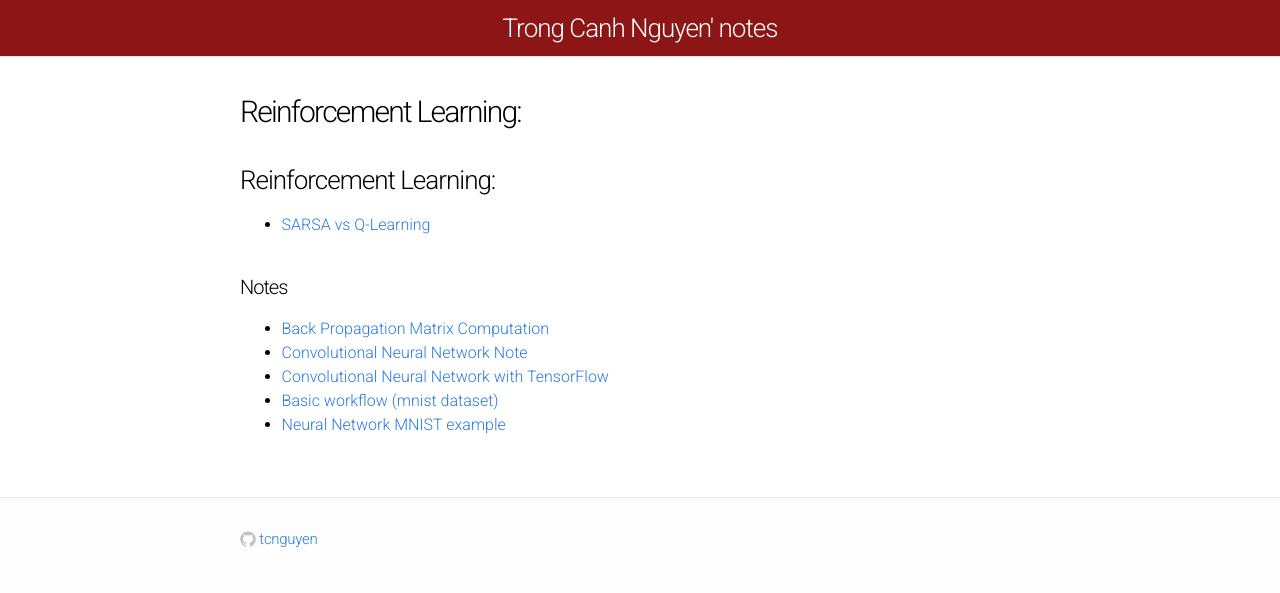
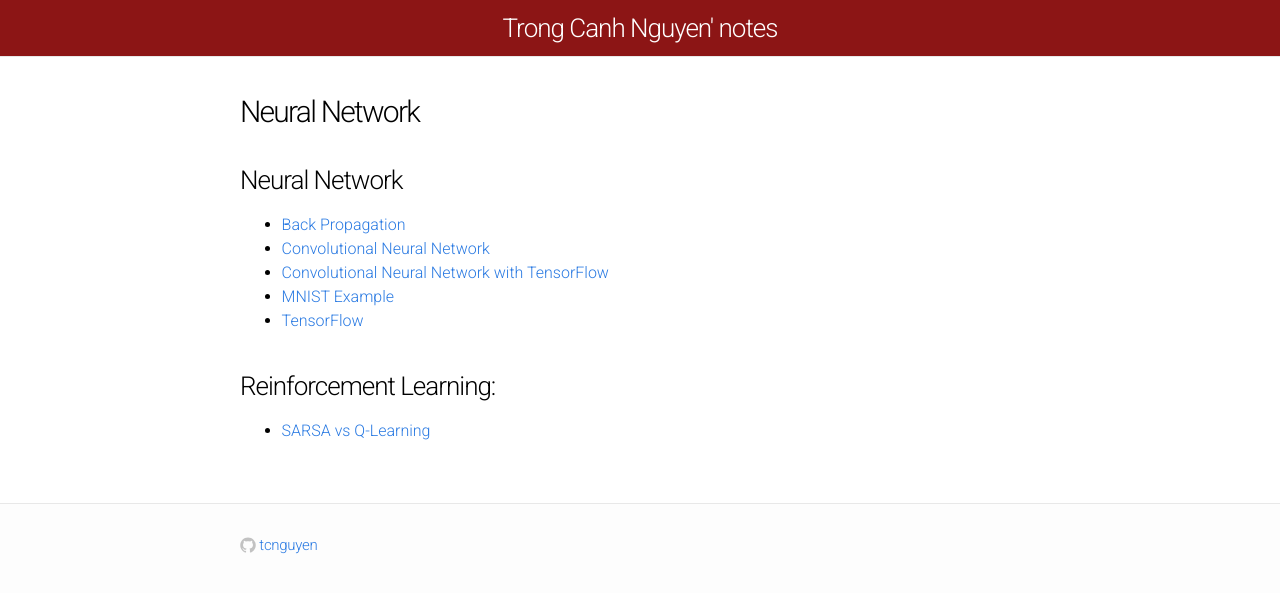
Before and after one commit to tcnguyen/tcnguyen.github.io, a Jekyll site: the page built from index.md, in a window 1280 px wide. Shown: the top 593 px of the page. Built offline with Jekyll 4.4.1, drawn with Linux system fonts in a browser that asks for light colours; our own code applies the rules of GitHub Pages for plain Markdown files.

Commit message:
change link name and order

```diff
--- a/index.md
+++ b/index.md
@@ -2,13 +2,16 @@
 layout: page
 title:
 ---
+
+### Neural Network
+- [Back Propagation](/neuralnetworks/backprop.html)
+
+- [Convolutional Neural Network](/neuralnetworks/convolutional_neural_network.html)
+- [Convolutional Neural Network with TensorFlow](/neuralnetworks/cnn_tensorflow.html)
+
+- [MNIST Example](/neuralnetworks/examples/mnist/mnist_1.html)
+
+- [TensorFlow](/tensorflow/tf_workflow.html)
+
 ### Reinforcement Learning:
 - [SARSA vs Q-Learning](reinforcement_learning/sarsa_vs_q_learning.html)
-
-
-#### Notes
-- [Back Propagation Matrix Computation](/neuralnetworks/backprop.html)
-- [Convolutional Neural Network Note](/neuralnetworks/convolutional_neural_network.html)
-- [Convolutional Neural Network with TensorFlow](/neuralnetworks/cnn_tensorflow.html)
-- [Basic workflow (mnist dataset)](/tensorflow/tf_workflow.html)
-- [Neural Network MNIST example](/neuralnetworks/examples/mnist/mnist_1.html)
```
